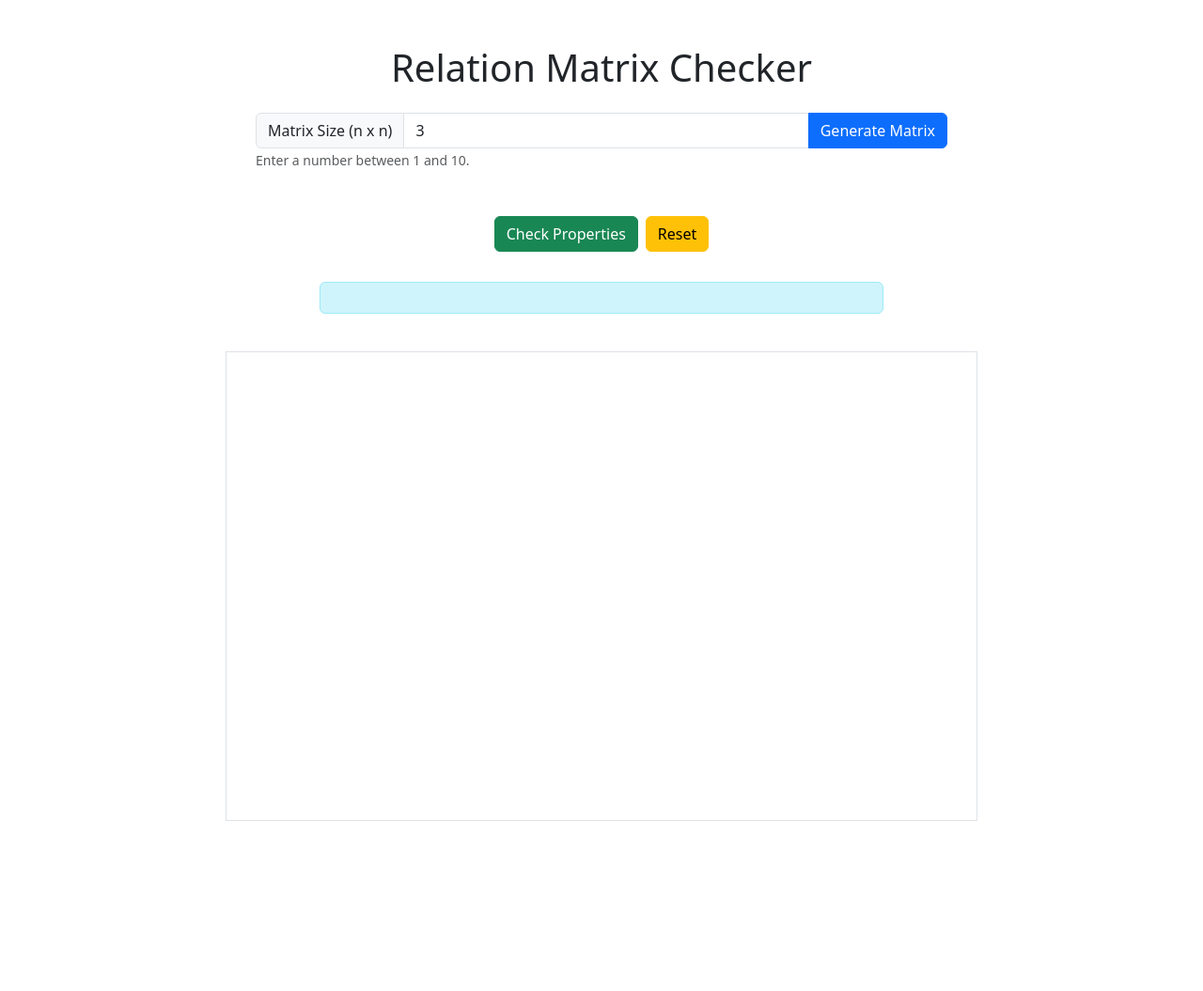
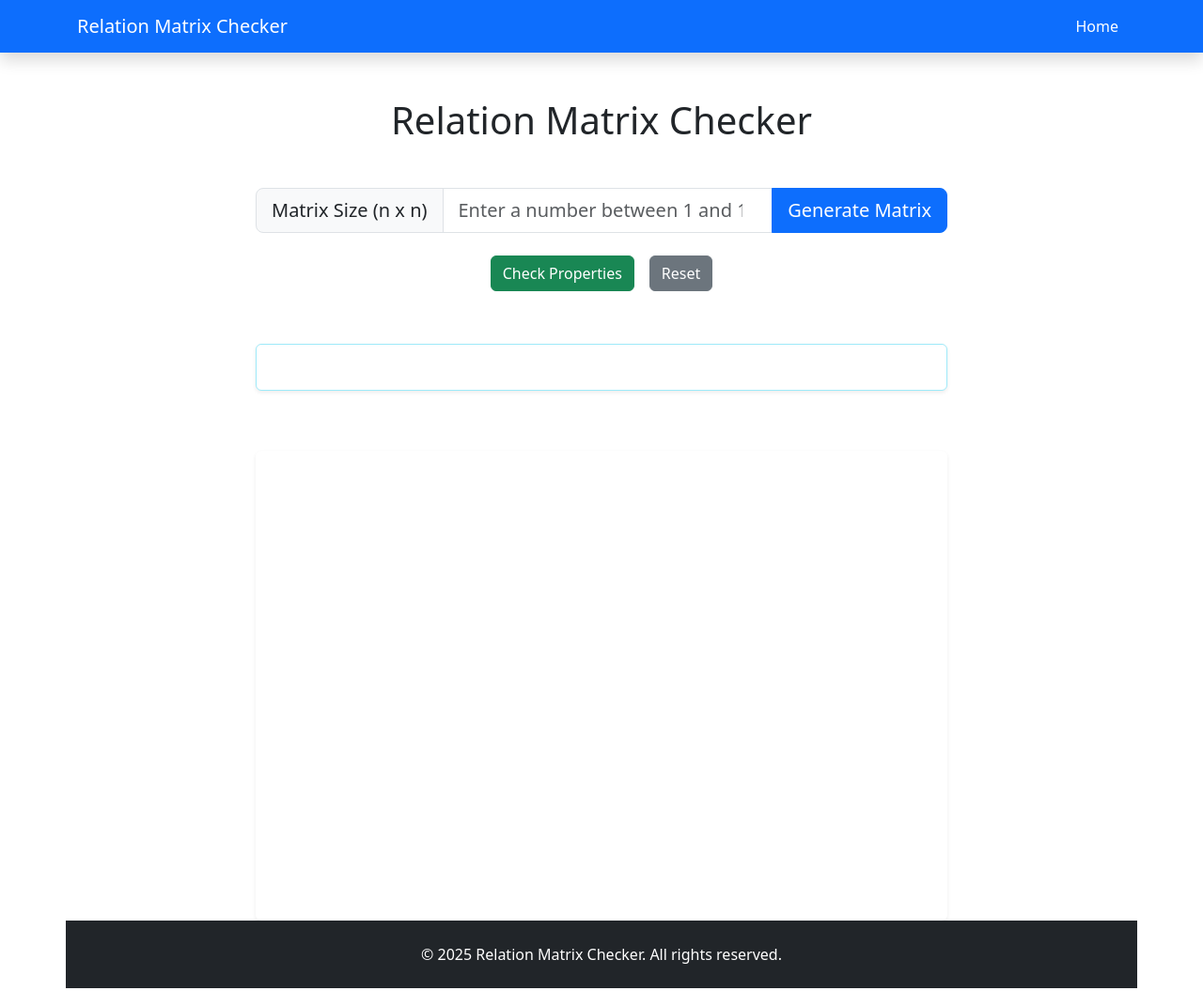
Before and after one commit to mizaraihanah/matrixdiscrete2, a plain HTML site: page index.html in a window 1280 px wide. Shown: the whole page at 94% size. Before the commit the page ends 922 px from the top, so only its background shows below. Drawn offline with nearby package versions, Linux system fonts and the light colour scheme.

Commit message:
Update index.html

```diff
--- a/index.html
+++ b/index.html
@@ -7,24 +7,47 @@
     <meta name="viewport" content="width=device-width, initial-scale=1.0">
     <!-- Bootstrap CSS -->
     <link href="https://cdn.jsdelivr.net/npm/bootstrap@5.3.0/dist/css/bootstrap.min.css" rel="stylesheet">
+    <!-- Google Fonts -->
+    <link href="https://fonts.googleapis.com/css2?family=Poppins:wght@400;600;700&display=swap" rel="stylesheet">
     <!-- Custom CSS -->
     <link rel="stylesheet" href="styles.css">
 </head>
 <body>
-    <div class="container my-5">
-        <h1 class="text-center mb-4">Relation Matrix Checker</h1>
+    <!-- Navigation Bar -->
+    <nav class="navbar navbar-expand-lg navbar-dark bg-primary shadow sticky-top">
+        <div class="container">
+            <a class="navbar-brand" href="#">Relation Matrix Checker</a>
+            <button class="navbar-toggler" type="button" data-bs-toggle="collapse" data-bs-target="#navbarNav"
+                aria-controls="navbarNav" aria-expanded="false" aria-label="Toggle navigation">
+                <span class="navbar-toggler-icon"></span>
+            </button>
+            <!-- Future Navigation Items Can Be Added Here -->
+            <div class="collapse navbar-collapse" id="navbarNav">
+                <ul class="navbar-nav ms-auto">
+                    <!-- Example Nav Items -->
+                    <li class="nav-item">
+                        <a class="nav-link active" aria-current="page" href="#">Home</a>
+                    </li>
+                    <!-- Add more nav items as needed -->
+                </ul>
+            </div>
+        </div>
+    </nav>
+
+    <!-- Main Container -->
+    <div class="container my-5 flex-grow-1">
+        <h1 class="text-center mb-5">Relation Matrix Checker</h1>
 
         <!-- Input Section -->
-        <div class="row mb-4">
+        <div class="row mb-5">
             <div class="col-12 col-md-8 offset-md-2">
-                <div class="input-group">
+                <div class="input-group input-group-lg">
                     <span class="input-group-text" id="matrixSize">Matrix Size (n x n)</span>
-                    <input type="number" id="size" class="form-control" min="1" max="10" value="3" aria-label="Matrix Size" aria-describedby="matrixSize">
+                    <input type="number" id="size" class="form-control" min="1" max="10" value=""
+                        placeholder="Enter a number between 1 and 10."
+                        aria-label="Matrix Size" aria-describedby="matrixSize">
                     <button class="btn btn-primary" id="generate">Generate Matrix</button>
                 </div>
-                <small class="form-text text-muted mt-2">Enter a number between 1 and 10.</small>
-            </div>
-        </div>
 
         <!-- Matrix Container -->
         <div class="row mb-4">
@@ -33,18 +56,18 @@
             </div>
         </div>
 
-        <!-- Check and Reset Properties Buttons -->
-        <div class="row mb-4">
+        <!-- Action Buttons -->
+        <div class="row mb-5">
             <div class="col-12 d-flex justify-content-center flex-wrap">
-                <button class="btn btn-success me-2 mb-2" id="check">Check Properties</button>
-                <button class="btn btn-warning mb-2" id="reset">Reset</button>
+                <button class="btn btn-success me-3 mb-2" id="check">Check Properties</button>
+                <button class="btn btn-secondary mb-2" id="reset">Reset</button>
             </div>
         </div>
 
         <!-- Results Section -->
-        <div class="row mb-4">
+        <div class="row mb-5">
             <div class="col-12 d-flex justify-content-center">
-                <div id="results" class="alert alert-info w-100" style="max-width: 600px;" role="alert">
+                <div id="results" class="alert alert-info w-100 p-4 bg-white rounded shadow-sm" role="alert">
                     <!-- Results will be displayed here -->
                 </div>
             </div>
@@ -53,10 +76,17 @@
         <!-- Digraph Container -->
         <div class="row">
             <div class="col-12 d-flex justify-content-center">
-                <div id="cy" class="w-100" style="max-width: 800px; height: 500px; border: 1px solid #dee2e6;"></div>
+                <div id="cy" class="w-100 bg-white rounded shadow-sm" style="max-width: 900px; height: 500px;"></div>
             </div>
         </div>
     </div>
+
+    <!-- Footer -->
+    <footer class="bg-dark text-white py-4">
+        <div class="container text-center">
+            &copy; 2025 Relation Matrix Checker. All rights reserved.
+        </div>
+    </footer>
 
     <!-- Bootstrap JS Bundle (Includes Popper) -->
     <script src="https://cdn.jsdelivr.net/npm/bootstrap@5.3.0/dist/js/bootstrap.bundle.min.js"></script>
```
